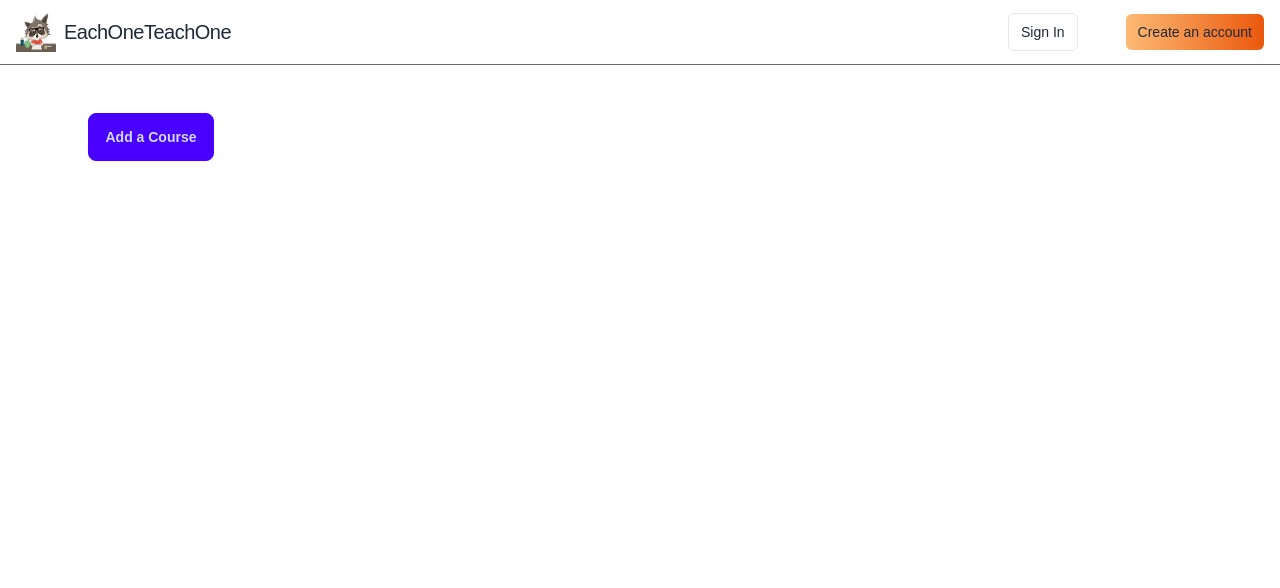
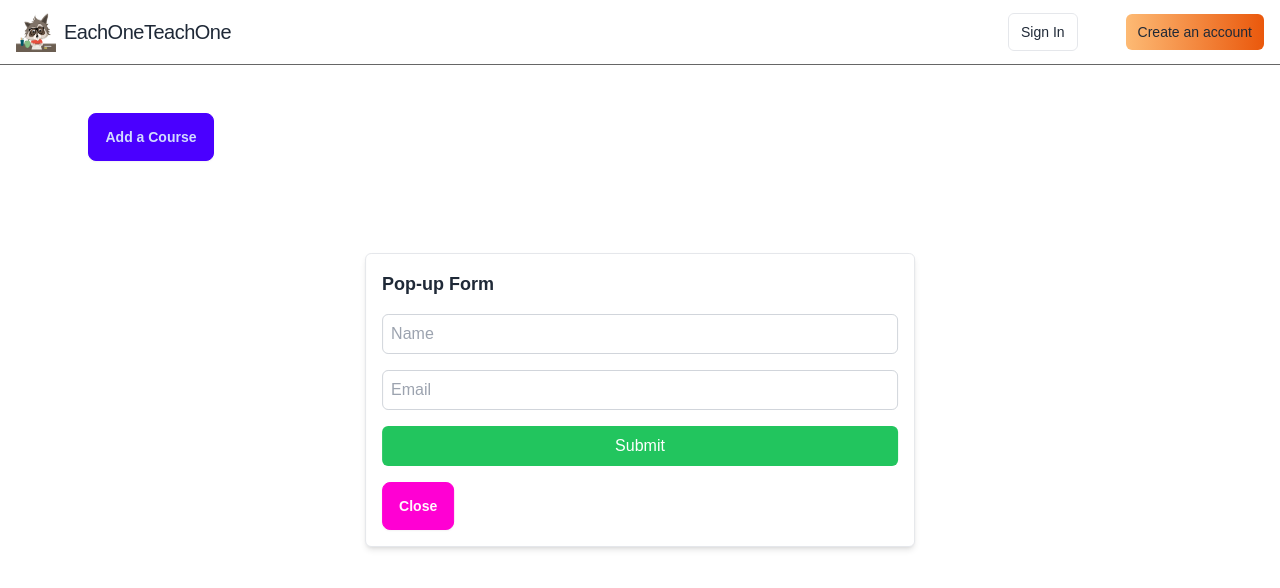
Before and after one commit to kamilbeehus/eachOneTeachOne, a React (Vite) app in the folder client/: page /usercourses in a window 1280 px wide. Both pictures are taken after a click on the button "Add a Course". Shown: the top 588 px of the page. Built offline with nearby package versions, Linux system fonts and the light colour scheme; no server answers.

Commit message:
userCourseForm Component as Pop Up

```diff
--- a/client/src/components/CourseCardRow.jsx
+++ b/client/src/components/CourseCardRow.jsx
@@ -1,4 +1,6 @@
 import CourseCard from "./CourseCard";
+import UsercourseForm from "./UsercourseForm";
+import { useState } from "react";
 
 export default function CourseCardRow({ courseArray = [], isUserCourse }) {
   return (
@@ -29,8 +31,27 @@ export default function CourseCardRow({ courseArray = [], isUserCourse }) {
 
 function AddCourse({ isUserCourse }) {
   if (isUserCourse) {
-    return <button className="btn btn-primary">Add a Course</button>;
+    const [isOpen, setIsOpen] = useState(false);
+
+    const handleClick = () => {
+      setIsOpen(true);
+    };
+
+    const handleClose = () => {
+      setIsOpen(false);
+    };
+
+    return (
+      <>
+        <button className="btn btn-primary" onClick={handleClick}>
+          Add a Course
+        </button>
+        {isOpen && (
+          <UsercourseForm onClose={handleClose} />
+        )}
+      </>
+    );
   } else {
-    null;
+    return null;
   }
 }
--- /dev/null
+++ b/client/src/components/UsercourseForm.jsx
@@ -0,0 +1,36 @@
+import React from 'react';
+
+const UsercourseForm = ({ onClose }) => {
+  return (
+    <div className="fixed top-1/2 left-1/2 transform -translate-x-1/2 -translate-y-1/2 bg-white p-4 border border-gray-200 rounded-md shadow-md">
+      <h2 className="text-lg font-bold mb-4">Pop-up Form</h2>
+      <form>
+        {/* Add form fields here */}
+        <input
+          type="text"
+          placeholder="Name"
+          className="w-full h-10 p-2 mb-4 border border-gray-300 rounded-md"
+        />
+        <input
+          type="email"
+          placeholder="Email"
+          className="w-full h-10 p-2 mb-4 border border-gray-300 rounded-md"
+        />
+        <button
+          type="submit"
+          className="w-full h-10 bg-green-500 text-white p-2 border-none rounded-md cursor-pointer hover:bg-green-700"
+        >
+          Submit
+        </button>
+      </form>
+      <button
+        className="btn btn-secondary mt-4"
+        onClick={onClose}
+      >
+        Close
+      </button>
+    </div>
+  );
+};
+
+export default UsercourseForm;
```
Also changed, not shown: 1 other file (tests, documents, lock files or other folders).
